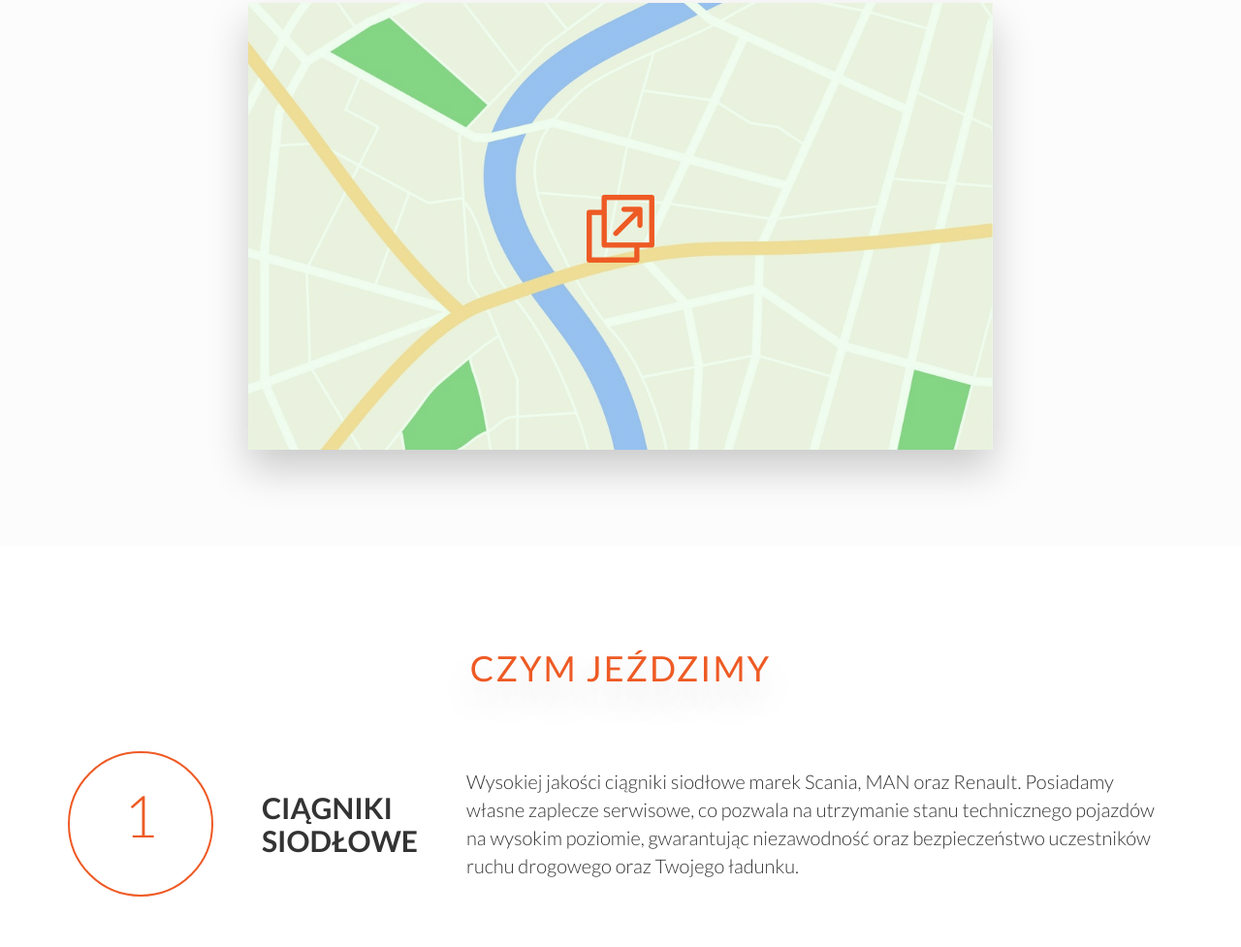
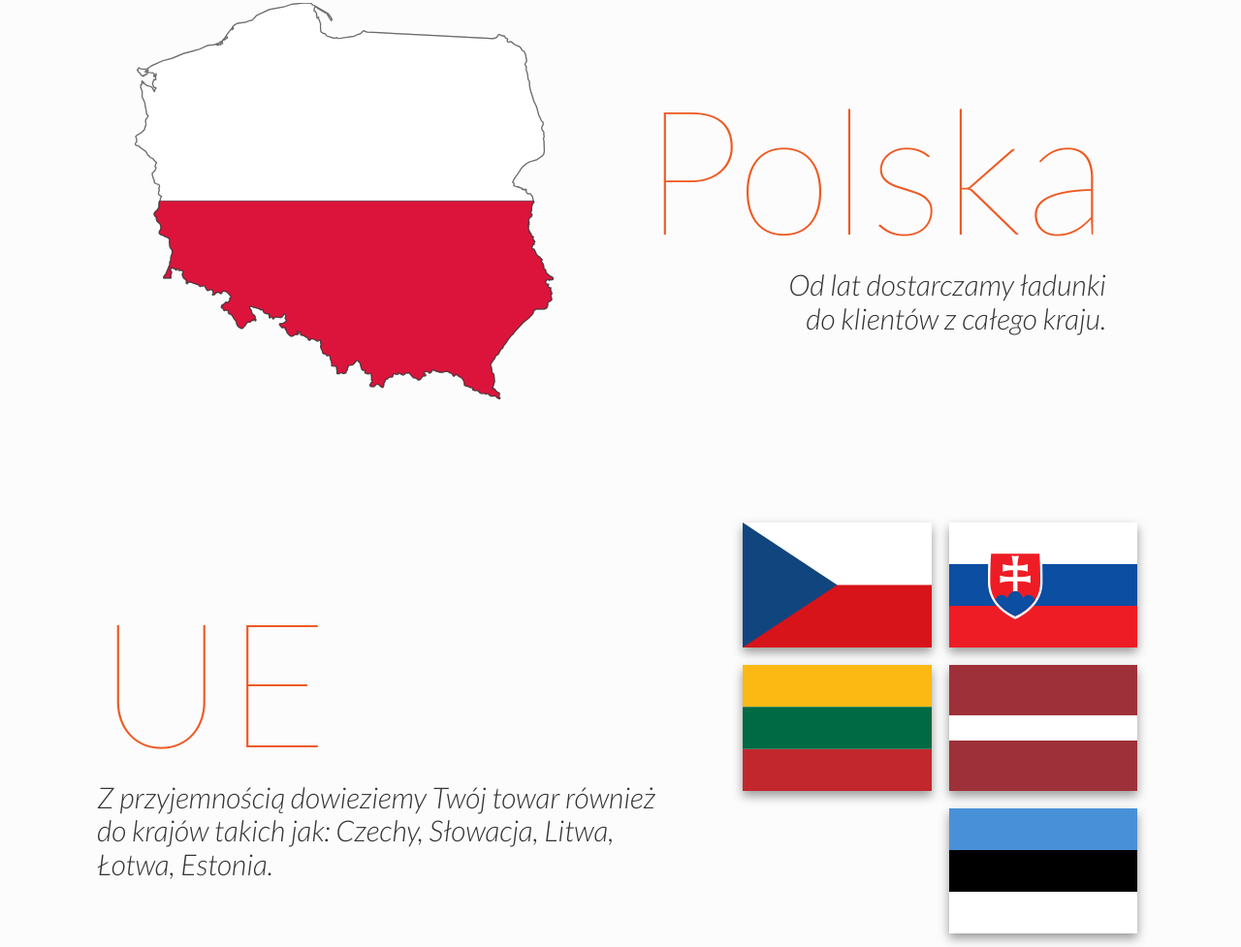
Before and after one commit to marcin-bojar/utm, a website: page index.html in a window 1280 px wide. Shown: the part 2046-3023 px from the top of the page at 97% size. Drawn offline with Linux system fonts and the light colour scheme.

Commit message:
Where-section changed

```diff
--- a/index.html
+++ b/index.html
@@ -111,19 +111,25 @@
                 </div>
               </div>
                 <div class="where">
-                <div class="where__arrow"><i class="icofont-maximize"></i></div>
-                <div class="row">
-                  <div class="col-1-of-2">
-                      <img src="vendors/img/PL.svg" alt="PL" class="where__PL">
-                      <p class="where__paragraph u-margin-bottom-small">Naszym głównym obszarem świadczenia usług jest <strong>Polska</strong>.<br> Od lat dostarczamy ładunki do klientów z całego kraju. </p>
+                  <div class="where__PL u-margin-bottom-big">
+                    <img src="vendors/img/PL.svg" alt="PL" class="where__flag--PL">
+                    <div class="where__text right">
+                      <h4 class="heading-4">Polska</h4>
+                      <p>Od lat dostarczamy ładunki<br> do klientów z całego kraju.</p>
                     </div>
-                  <div class="col-1-of-2">
+
+                  </div>
+                  <div class="where__EU">
+                    <div class="where__text left">
+                      <h4 class="heading-4">UE</h4>
+                      <p>Z przyjemnością dowieziemy Twój towar również do krajów takich jak: <strong>Czechy, Słowacja, Litwa, Łotwa, Estonia</strong>.</p>
+                    </div>
+                    <div class="where__flag-container">
                       <img src="vendors/img/cz-flag-01.svg" alt="CZ flag" class="where__flag">
                       <img src="vendors/img/sk-flag-01.svg" alt="SK flag" class="where__flag">
                       <img src="vendors/img/lt-flag-01.svg" alt="LV flag" class="where__flag">
                       <img src="vendors/img/lv-flag-01.svg" alt="LV flag" class="where__flag">
                       <img src="vendors/img/ee-flag-01.svg" alt="LV flag" class="where__flag">
-                   <p class="where__paragraph">Z przyjemnością dowieziemy Twój towar również do krajów<br> takich jak: <strong>Czechy, Słowacja, Litwa, Łotwa, Estonia</strong>.</p>
                     </div>
                   </div>
                 </div>
--- a/sass/abstracts/_mixins.scss
+++ b/sass/abstracts/_mixins.scss
@@ -28,6 +28,11 @@
         @media only screen and (max-width: 56.25em) { @content }
     }
 
+    //800px - h4 styling
+    @if $bp == medium-h4 {
+        @media only screen and (max-width: 50em) { @content }
+    }
+
     //700px
     @if $bp == small {
         @media only screen and (max-width: 43.75em) { @content }
--- a/sass/base/_typography.scss
+++ b/sass/base/_typography.scss
@@ -54,6 +54,32 @@ body {
     font-size: 1.8rem;
 }
 
+.heading-4 {
+    color: $color-primary-orange;
+    font-size: 18rem;
+    font-weight: 100;
+
+    @include respond(largest) {
+        font-size: 14rem;
+    }
+
+    @include respond(large) {
+        font-size: 12rem;
+    }
+
+    @include respond(medium-h4) {
+        font-size: 10rem;
+    }
+
+    @include respond(small) {
+        font-size: 9rem;
+    }
+
+    @include respond(big-phone) {
+        font-size: 6rem;
+    }
+}
+
 
 .section-about__paragraph {
     line-height: 145%;
--- a/sass/pages/_home.scss
+++ b/sass/pages/_home.scss
@@ -16,149 +16,80 @@
                         //linear-gradient(to bottom, rgba($color-grey-light-2, 1) 0%, rgba($color-grey-light-2, .5) 27%, rgba($color-grey-light-2, .0) 40%, rgba($color-grey-light-2, 0) 75%, rgba($color-grey-light-2, 1) 100% ),
 
                         //linear-gradient(to right, rgba($color-grey-light-2, 1) 0%, rgba($color-grey-light-2, .7) 35%,  rgba($color-grey-light-2, .3) 45%, rgba($color-grey-light-2, .3) 55%, rgba($color-grey-light-2, .7) 65%, rgba($color-grey-light-2, 1) 100%);
-    background-size: cover;
-    background-position: top;
-    padding: 10rem 0;
-    padding-bottom: 10rem;
+    // background-size: cover;
+    // background-position: top;
+    padding: 10rem;
     text-align: center;
 
     @include respond(largest) {
-        padding: 7rem 0;
+        padding: 7rem;
     }
 
     @include respond(small) {
-        padding: 5rem 0;
+        padding: 5rem;
     }
 }
 
 .where {
-    background-image: linear-gradient(to right bottom, rgba($color-light-green-2, .4), rgba($color-light-green-2, .4)), url(../../vendors/img/map-1.jpg);
-    background-position: center;
-    background-size: cover;
-    width: 60%;
-    margin: 0 auto;
-    padding: 4rem;
-    box-shadow: 0 2rem 4rem rgba($color-black, .2);
-    backface-visibility: hidden;
-    transition: width .6s ease-out;
-    position: relative;
+    display: flex;
+    flex-direction: column;
 
-    @include respond(largest) {
-        width: 95%;
-        & .where__arrow {
-            opacity: 0;
-            transform: translate(-50%, -50%) scale(0);
-        }
-        & .where__PL {opacity: 1;}
-        & .where__flag {opacity: 1}
-        & .where__paragraph {opacity: 1;}
+    &__PL,
+    &__EU {
+        display: flex;
+        width: 100%;
+        justify-content: space-around;
+        align-items: center;
     }
 
-    @include respond(large) {
-        padding: 4rem 0;
-     }
+    &__text {
+        font-weight: 300;
+        font-size: 3rem;
 
-     @include respond(smaller) {
-        padding: 2rem 0;
-     }
-
-    &__arrow  {
-        font-size: 8rem;
-        color: $color-primary-orange;
-        width: 20%;
-        position: absolute;
-        top: 50%;
-        left: 50%;
-        transform: translate(-50%, -50%);
-        transition: all .2s .1s ease-out;
-
-    }
-    &__flag {
-        opacity: 0;
-        width: 35%;
-        margin: .7rem;
-        box-shadow: 0 .5rem 1rem rgba($color-black, .4);
-        transition: opacity .4s .3s ease-out;
-        backface-visibility: hidden;
+        & p {
+            font-style: italic;
+        }
 
         @include respond(medium) {
-            width: 17%;
+            font-size: 2.5rem;
+        }
+
+        @include respond(small) {
+            font-size: 2rem;
         }
 
         @include respond(big-phone) {
-            width: 25%;
-        }
-
-
-    }
-    &__PL {
-        margin-bottom: 3.2rem;
-        opacity: 0;
-        width: 78%;
-        transition: opacity .4s .3s ease-out;
-
-        @include respond(medium) {
-            width: 55%;
-            margin-bottom: 0;
-        }
-
-        @include respond(big-phone) {
-            width: 65%;
-        }
-
-        @include respond(big-phone) {
-            width: 75%;
+            font-size: 1.6rem;
         }
     }
 
-    &__paragraph {
-        font-weight: 400;
-        opacity: 0;
-        margin-top: 3rem;
-        transition: opacity .2s .2s ease-in;
-        white-space: nowrap;
+    &__text.right {
+        text-align: right;
+    }
 
-        & br {
+    &__text.left {
+        text-align: left;
+    }
 
-            @include respond(large-h1) {
-                display: none;
-            }
-        }
+    &__flag-container {
+        max-width: 45%;
+        text-align: right;
 
-        @include respond(large-h1) {
-            white-space: normal;
-        }
-
-        @include respond(medium) {
-
-            font-size: 2.1rem;
-            margin-top: 5rem;
-        }
-
-        @include respond(small) {
-            font-size: 2.2rem;
-        }
-
-        @include respond(smaller) {
-            font-size: 2rem;
+        @include respond(phone) {
+            max-width: 55%;
         }
     }
 
-    &:hover {
-       // background-image: linear-gradient(to right bottom, rgba($color-light-green-2, .2), rgba($color-light-green-2, .2)), url(../../vendors/img/map-1.jpg);
-        width: 95%;
-        & .where__arrow {
-            opacity: 0;
-            transform: translate(-50%, -50%) scale(0);
-        }
-        & .where__PL {opacity: 1;}
-        & .where__flag {opacity: 1}
-        & .where__paragraph {opacity: 1;}
+    &__flag {
+        width: 40%;
+        margin: .7rem;
+        box-shadow: 0 .5rem 1rem rgba($color-black, .4);
     }
 
-  & .IE {
-      width: 95%;
-  }
+    &__flag--PL {
+        width: 40%;
+        margin-right: 1rem;
+    }
 }
 
 .section-trucks {
```
Also changed, not shown: resources/css/styles.css. Lines whose indentation alone changed are shown as unchanged.
